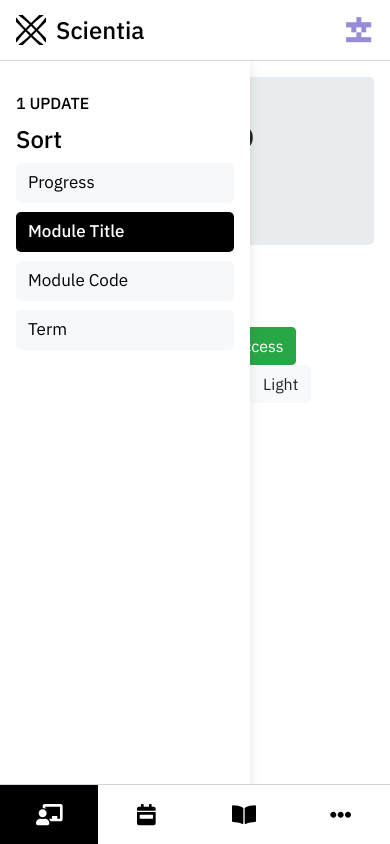
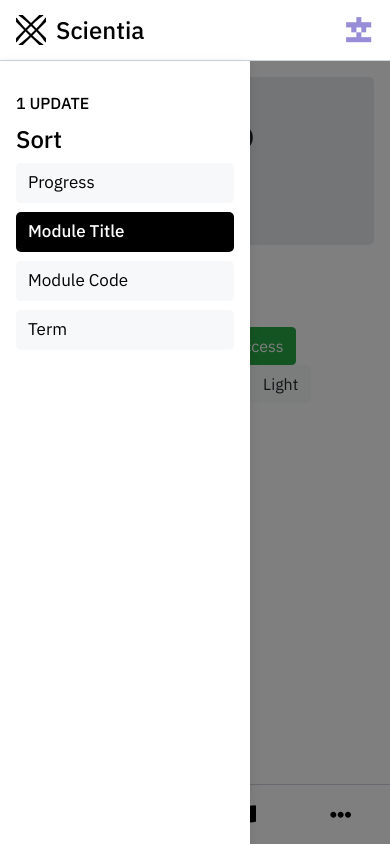
Before and after one commit to JayshivPatel/ScientiaAskDoc, a React (Create React App) app in the folder frontend/: page /modules in a window 390 px wide. Both pictures are taken after a click on the picture 31 px from the left and 30 px from the top of the page. Built offline with nearby package versions, Linux system fonts and the light colour scheme.

Commit message:
Add shadow for sidebars on mobile

```diff
--- a/frontend/src/components/App.tsx
+++ b/frontend/src/components/App.tsx
@@ -21,7 +21,7 @@ class App extends React.Component<{}, MyState> {
     this.state = { isToggled: false };
   }
 
-  handleIconClick(e: React.MouseEvent<HTMLImageElement>) {
+  toggleLeftBar(e: React.MouseEvent<HTMLElement>) {
     e.preventDefault();
     this.setState((state) => ({
       isToggled: !state.isToggled,
@@ -40,12 +40,13 @@ class App extends React.Component<{}, MyState> {
       <>
         <TopBar
           pages={horizontalBarPages}
-          onIconClick={(e) => this.handleIconClick(e)}
+          onIconClick={(e) => this.toggleLeftBar(e)}
         />
 
         <StandardView
           pages={horizontalBarPages}
-          isToggled={this.state.isToggled}
+					isToggled={this.state.isToggled}
+					onOverlayClick={(e) => this.toggleLeftBar(e)}
         />
 
         <BottomBar pages={horizontalBarPages} />
--- a/frontend/src/components/organisms/LeftBar/style.module.scss
+++ b/frontend/src/components/organisms/LeftBar/style.module.scss
@@ -14,11 +14,12 @@
   -webkit-transition: all 0.5s ease;
   -moz-transition: all 0.5s ease;
   -o-transition: all 0.5s ease;
-  transition: all 0.5s ease;
+	transition: all 0.5s ease;
+	z-index: 5000;
 }
 
 :global(#wrapper.toggled) #sidebarWrapper {
-  width: 250px;
+	width: 250px;
 }
 
 
--- a/frontend/src/components/pages/StandardView/index.tsx
+++ b/frontend/src/components/pages/StandardView/index.tsx
@@ -9,12 +9,14 @@ interface StandardViewProps {
     name: string;
     path: string;
   }[];
-  isToggled: boolean;
+	isToggled: boolean;
+  onOverlayClick: (event: React.MouseEvent<HTMLElement>) => void;
 }
 
 const StandardView: React.FC<StandardViewProps> = ({
   pages,
-  isToggled,
+	isToggled,
+	onOverlayClick,
 }: StandardViewProps) => {
   const topBarRoutes = pages.map(({ name, path }) => (
     <Route path={path} key={name}>
@@ -25,6 +27,7 @@ const StandardView: React.FC<StandardViewProps> = ({
   return (
     <div id="wrapper" className={isToggled ? "toggled" : ""}>
       <LeftBar />
+			<div id="sidenav-overlay" onClick={e => onOverlayClick(e)}></div>
       <Switch>
         <Route exact path="/" render={() => <Redirect to="/modules" />} />
         {topBarRoutes}
--- a/frontend/src/components/pages/StandardView/style.scss
+++ b/frontend/src/components/pages/StandardView/style.scss
@@ -1,5 +1,22 @@
 #wrapper {
   padding-left: 0;
+  -webkit-transition: all 0.5s ease;
+  -moz-transition: all 0.5s ease;
+  -o-transition: all 0.5s ease;
+  transition: all 0.5s ease;
+}
+
+#sidenav-overlay {
+  position: fixed;
+  top: 0;
+  left: 0;
+  right: 0;
+  width: 100vw;
+  height: 100vh;
+  background-color: rgba(0, 0, 0, 0.5);
+  z-index: 1;
+  display: none;
+
   -webkit-transition: all 0.5s ease;
   -moz-transition: all 0.5s ease;
   -o-transition: all 0.5s ease;
@@ -9,9 +26,15 @@
 @media (min-width: 992px) {
   #wrapper {
     padding-left: 250px;
-	}
+  }
 
   #wrapper.toggled {
     padding-left: 0;
   }
 }
+
+@media (max-width: 992px) {
+  #wrapper.toggled #sidenav-overlay {
+    display: block;
+  }
+}
```
